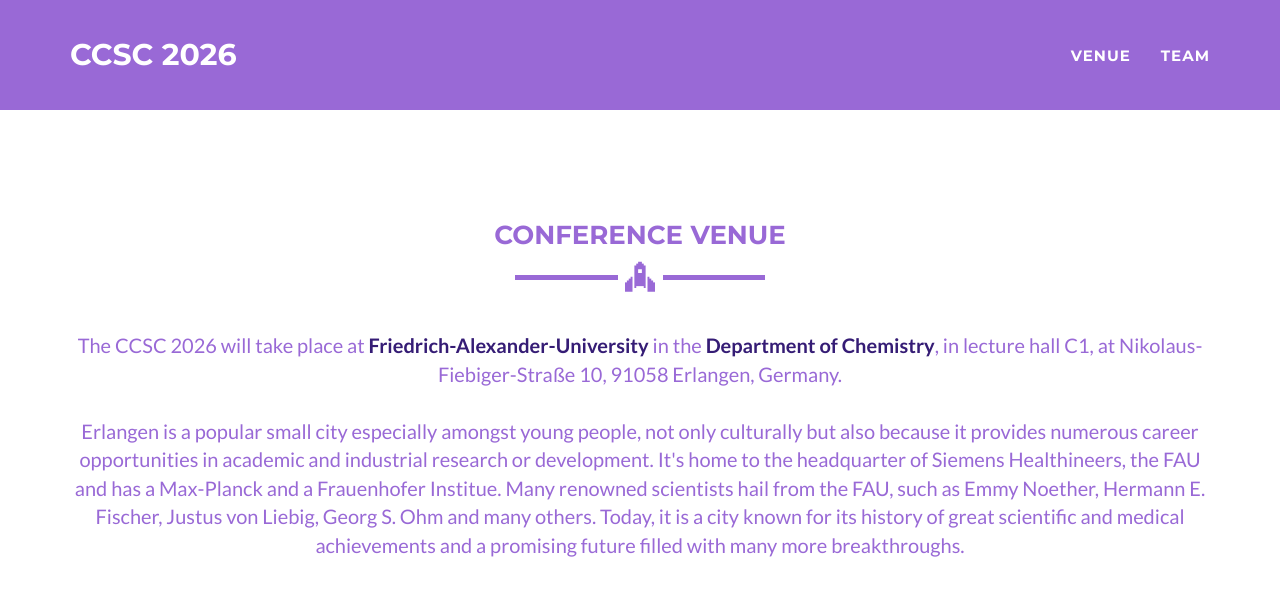
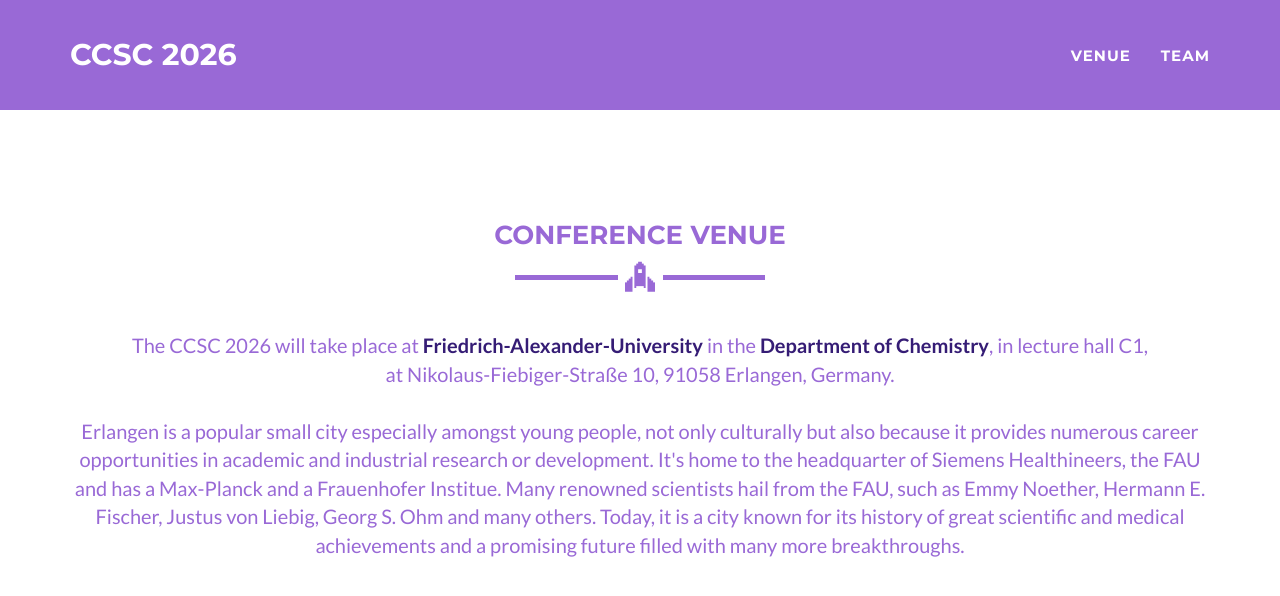
Before and after one commit to ccsc2026/ccsc2026.github.io, a Jekyll site: the page built from venue.html, in a window 1280 px wide and 900 px high, cut to the strip 0-630 px from the top of the window. Shown: the top 596 px of the strip. Built offline with Jekyll 4.4.1, drawn with Linux system fonts in a browser that asks for light colours.

Commit message:
Update venue.html
neue zeile

```diff
--- a/venue.html
+++ b/venue.html
@@ -10,7 +10,8 @@ layout: page
         <hr class="star-primary">
         <br>
         <p>
-        The CCSC 2026 will take place at <a href="https://www.fau.eu/" target="_blank" style="color:#351c75;"><b>Friedrich-Alexander-University</b></a> in the <a href="https://www.chemistry.nat.fau.eu/" target="_blank" style="color:#351c75;"><b>Department of Chemistry</b></a>, in lecture hall C1, at Nikolaus-Fiebiger-Straße 10, 91058 Erlangen, Germany.
+        The CCSC 2026 will take place at <a href="https://www.fau.eu/" target="_blank" style="color:#351c75;"><b>Friedrich-Alexander-University</b></a> in the <a href="https://www.chemistry.nat.fau.eu/" target="_blank" style="color:#351c75;"><b>Department of Chemistry</b></a>, in lecture hall C1,
+	<br> at Nikolaus-Fiebiger-Straße 10, 91058 Erlangen, Germany.
         <br><br>
 	Erlangen is a popular small city especially amongst young people, not only culturally but also because it provides numerous career opportunities in academic and industrial research or development.
 	It's home to the headquarter of Siemens Healthineers, the FAU and has a Max-Planck and a Frauenhofer Institue. Many renowned scientists hail from the FAU, such as Emmy Noether, Hermann E. Fischer, Justus von Liebig, Georg S. Ohm and many others.
```
